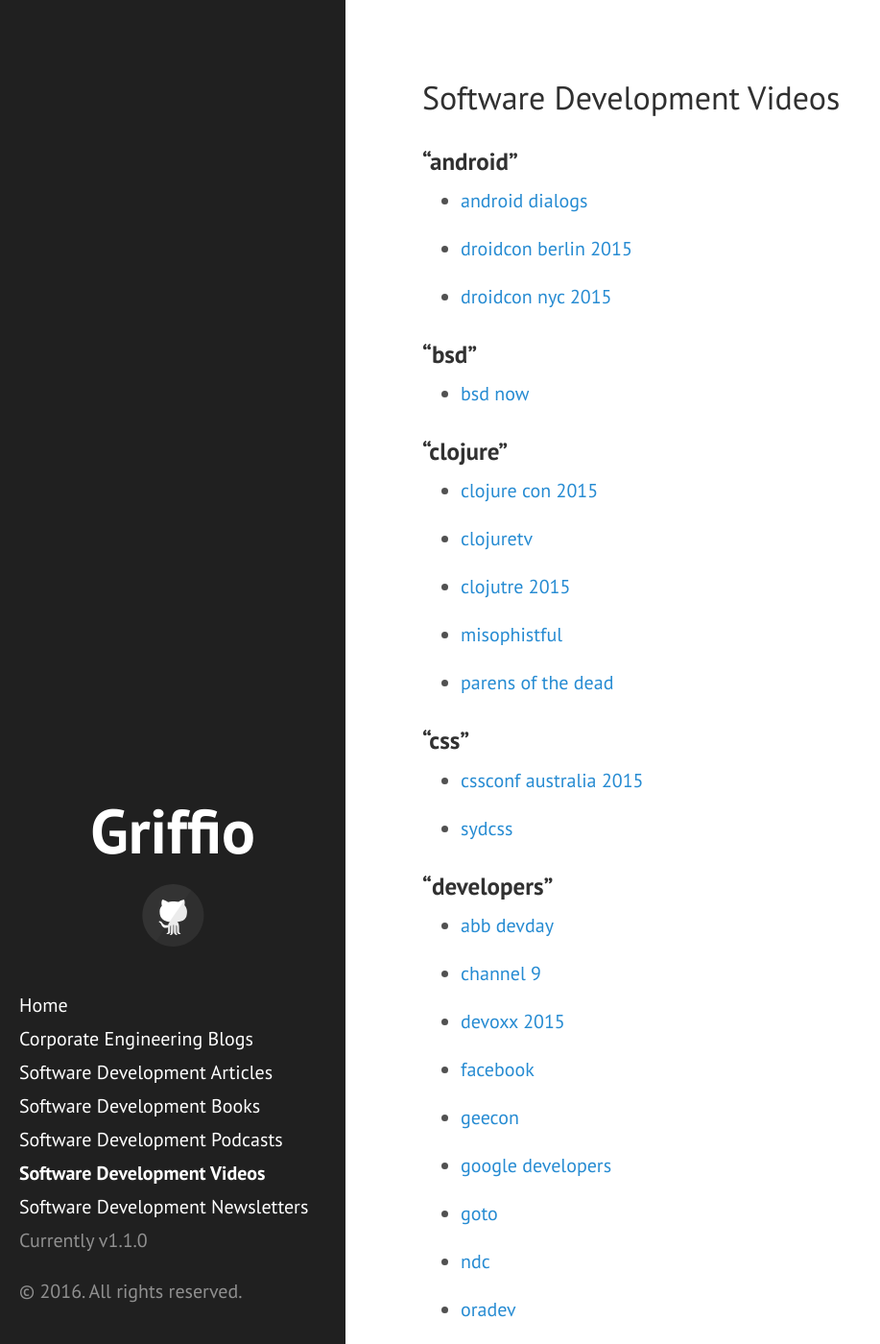
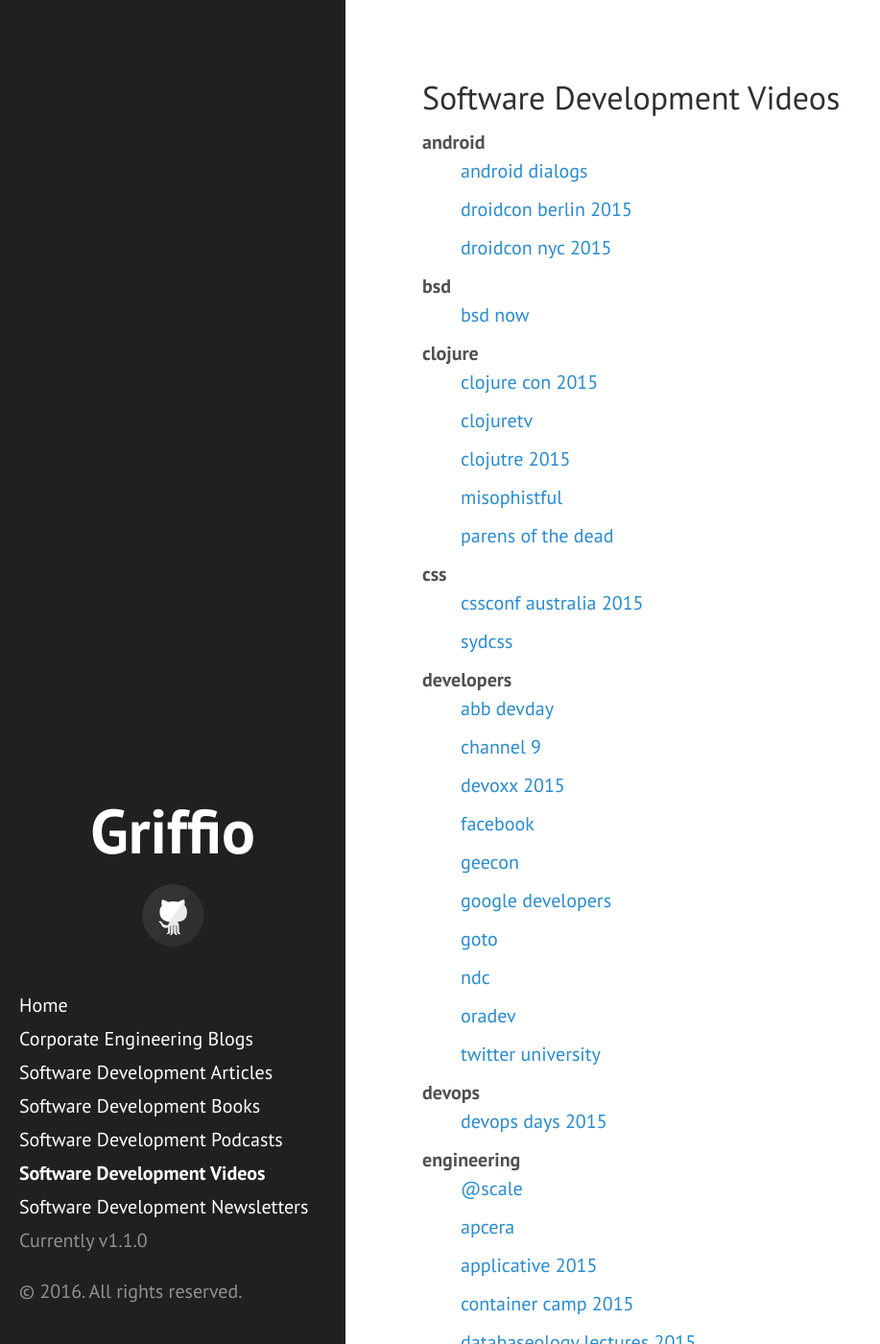
Before and after one commit to griffio/griffio.github.io, a Jekyll site: the page built from tech-videos.md, in a window 1280 px wide and 1400 px high. Shown: the whole window at 96% size, without its empty margins (0-917 px from the left). Built offline with Jekyll 4.4.1, drawn with Linux system fonts in a browser that asks for light colours; some web fonts are replaced; some of the changed text lies outside the part shown.

Commit message:
tech videos
definition list

```diff
--- a/tech-videos.md
+++ b/tech-videos.md
@@ -5,11 +5,12 @@
 ---
 {% assign tagged_techvideos= (site.data.techvideos | group_by: 'tag' | sort: 'name' ) %}
 
+<dl>
 {% for tag in tagged_techvideos %}
-### "{{ tag.name }}"
+<dt>{{ tag.name }}</dt>
 {% assign sorted_techvideos= (tag.items | sort: 'name') %}
 {% for techvideo in sorted_techvideos %}
-* <a href="{{ techvideo.url }}">{{ techvideo.name }}</a>
+<dd><a href="{{ techvideo.url }}">{{ techvideo.name }}</a></dd>
 {% endfor %}
-
 {% endfor %}
+</dl>
```
